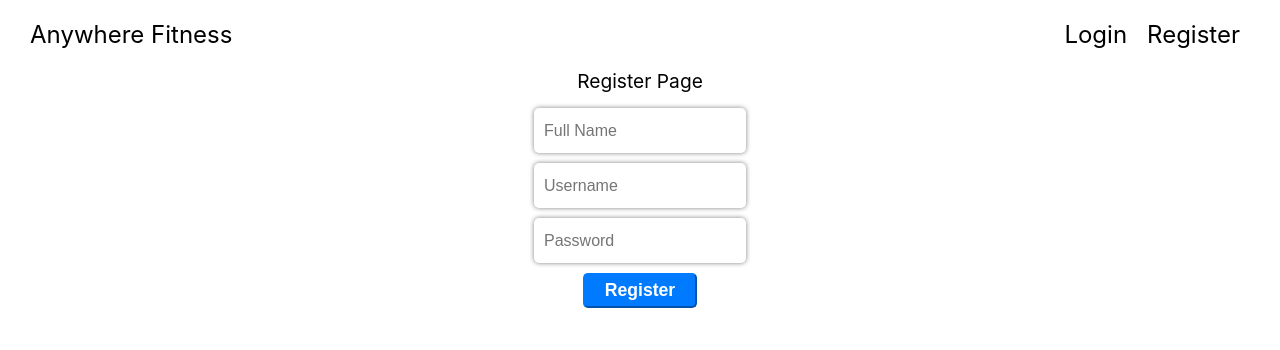
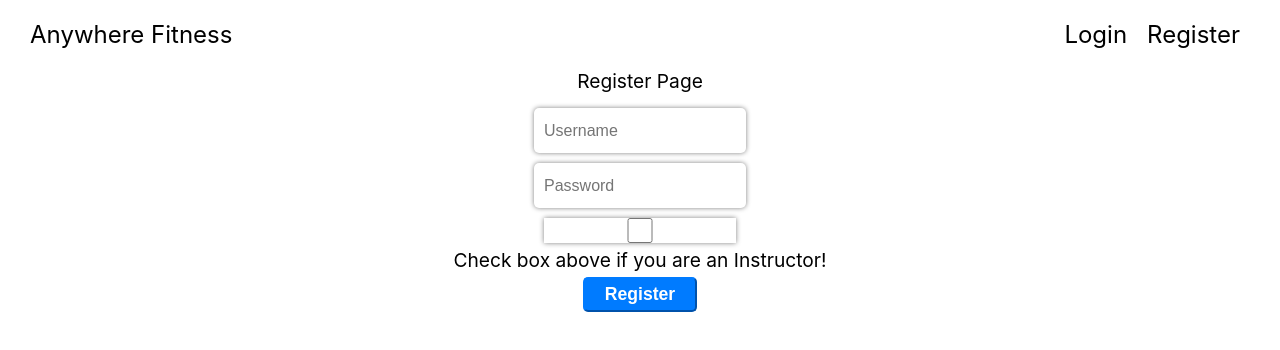
Before and after one commit to BuildWeek-Anywhere-Fitness/WEB-REACT-II, a React (Create React App) app in the folder anywhere-fitness-fe/: page /register in a window 1280 px wide. Shown: the top 350 px of the page. Built offline with nearby package versions, Linux system fonts and the light colour scheme.

Commit message:
finally!!! got!!! somethingg!!! to !!! work!!! yay

```diff
--- a/anywhere-fitness-fe/src/actions/index.js
+++ b/anywhere-fitness-fe/src/actions/index.js
@@ -4,10 +4,10 @@ export const REGISTER_START = "REGISTER_START";
 export const REGISTER_SUCCESS = "REGISTER_SUCCESS";
 export const REGISTER_FAILURE = "REGISTER_FAILURE";
 export const register = credentials => dispatch => {
-    dispatch({ type: REGISTER_START });
+    dispatch({ type: REGISTER_START })
     return axiosWithAuth()
         .post("https://anywhere-health.herokuapp.com/api/users/register", credentials)
-        .then(res => console.log(res))
+        .then(res => localStorage.setItem("token", res.data.access_token))
         .catch(err => console.log(err));
 };
 
--- a/anywhere-fitness-fe/src/components/Register.js
+++ b/anywhere-fitness-fe/src/components/Register.js
@@ -6,9 +6,9 @@ import { register } from '../actions'
 export class Register extends Component {
     state = {
         credentials: {
-            fullname: "",
             username: "",
-            password: ""
+            password: "",
+            instructor: true
         }
     };
 
@@ -40,13 +40,6 @@ export class Register extends Component {
                 <form className="register-form" onSubmit={this.register}>
                     <input
                         type="text"
-                        name="fullname"
-                        placeholder="Full Name"
-                        value={this.state.credentials.fullname}
-                        onChange={this.handleChange}
-                    />
-                    <input
-                        type="text"
                         name="username"
                         placeholder="Username"
                         value={this.state.credentials.username}
@@ -59,6 +52,15 @@ export class Register extends Component {
                         value={this.state.credentials.password}
                         onChange={this.handleChange}
                     />
+
+                    <input
+                        type="checkbox"
+                        name="instructor"
+                        placeholder="Instructor"
+                        onChange={this.state.onCheckboxChange}
+                        value={this.state.instructor}
+                    /> <p2>Check box above if you are an Instructor!</p2>
+
                     <button>
                         {this.props.registering ? (
                             <Loader type="ThreeDots" color="#1f2a38" height="12" width="26" />
--- a/anywhere-fitness-fe/src/utils/axiosWithAuth.js
+++ b/anywhere-fitness-fe/src/utils/axiosWithAuth.js
@@ -7,6 +7,6 @@ export const axiosWithAuth = () => {
         headers: {
             Authorization: token
         },
-        baseURL: "https://anywhere-health.herokuapp.com"
+        // baseURL: "https://anywhere-health.herokuapp.com"
     });
 };
```
